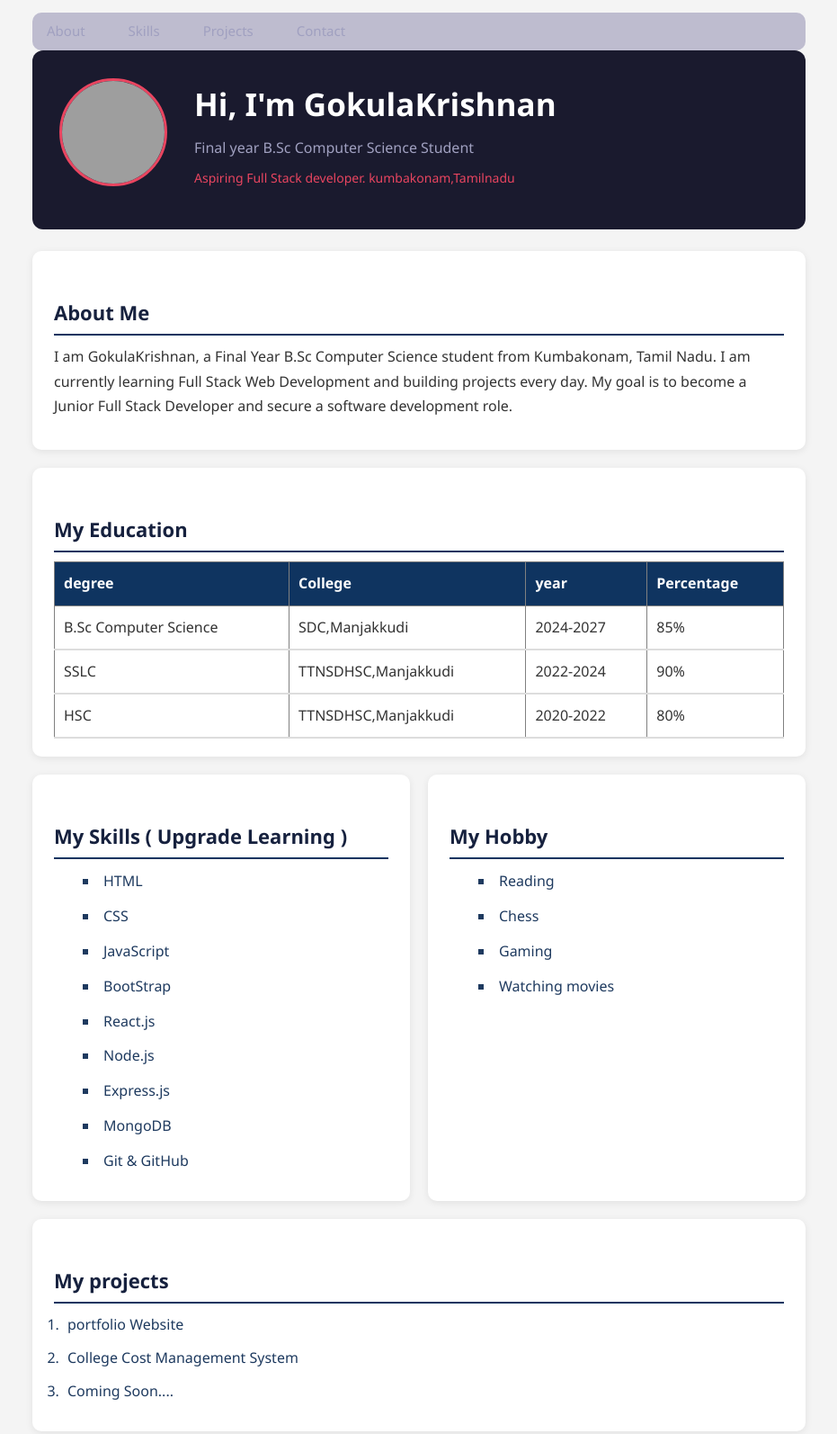
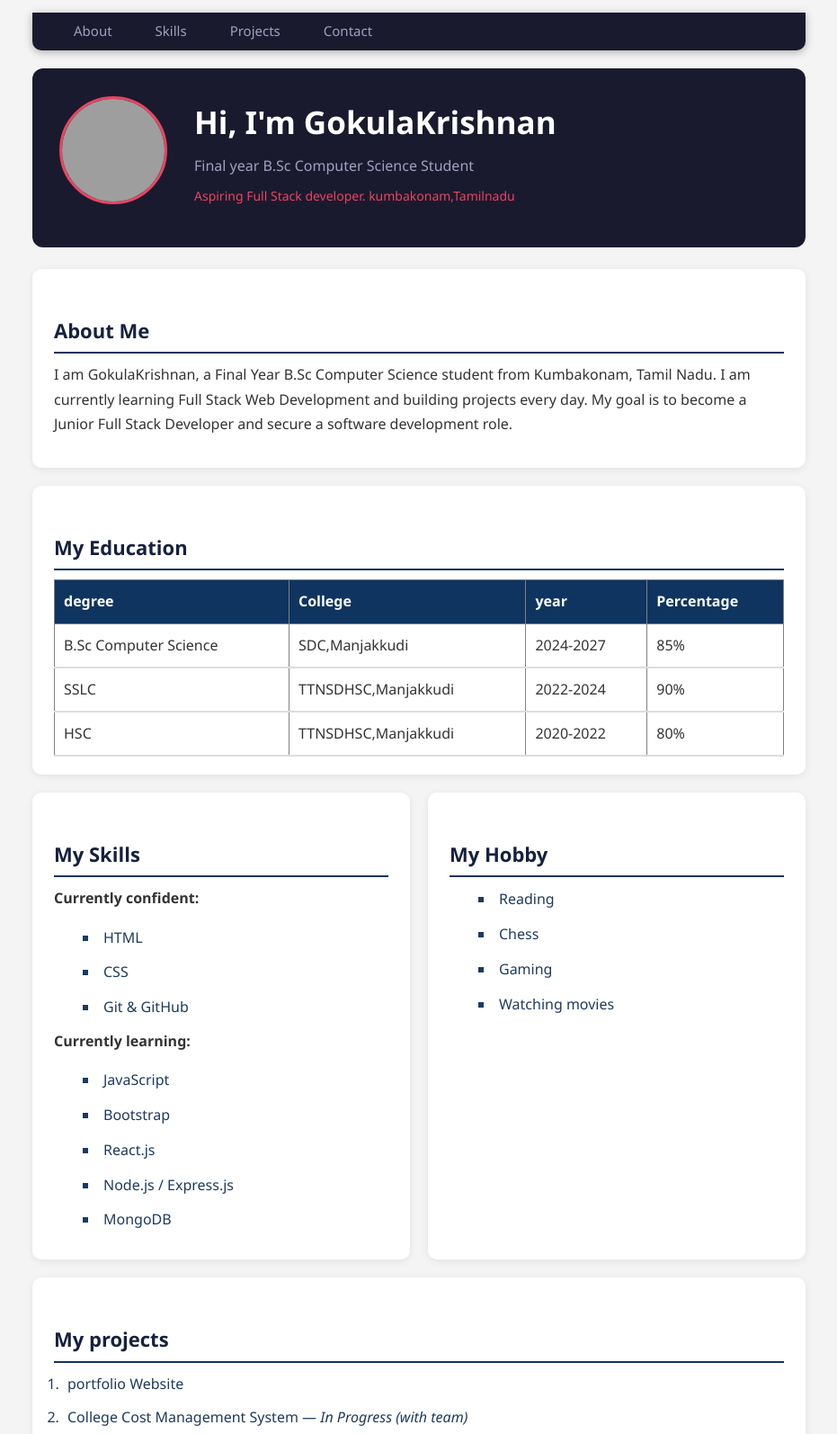
Before and after one commit to Gokulakrishnan-07/My-Portfolio, a plain HTML site: page index.html in a window 1280 px wide. Shown: the top 1594 px of the page at 90% size, without its empty margins (174-1105 px from the left). Drawn offline with Linux system fonts and the light colour scheme; grey boxes are pictures that could not be loaded.

Commit message:
Fix duplicate navbar rule and CSS typos

```diff
--- a/index.html
+++ b/index.html
@@ -71,18 +71,21 @@
 
  <div class="two-col">
       <div id="skills"  class="card">
-         <h2>My Skills ( Upgrade Learning )</h2>
+           <h2>My Skills</h2>
+              <p><strong>Currently confident:</strong></p>
                  <ul>
                      <li>HTML</li>
                      <li>CSS</li>
+                     <li>Git & GitHub</li>
+                 </ul>
+
+              <p><strong>Currently learning:</strong></p>
+                 <ul>
                       <li>JavaScript</li>
-              <li>BootStrap</li>
+                      <li>Bootstrap</li>
                       <li>React.js</li>
-              <li>Node.js</li>
-              <li>Express.js</li>
+                      <li>Node.js / Express.js</li>
                       <li>MongoDB</li>
-              <li>Git & GitHub</li>
-
                  </ul>
      </div>
      <div class="card">
@@ -100,7 +103,7 @@
         <h2>My projects</h2>
       <ol>
           <li>portfolio Website</li>
-          <li>College Cost Management System</li>
+          <li>College Cost Management System — <em>In Progress (with team)</em></li>
           <li>Coming Soon....</li>
       </ol>
  </div>
--- a/style.css
+++ b/style.css
@@ -56,7 +56,7 @@ img{
     padding: 20px 24px;
     margin-bottom: 20px;
     box-shadow: 0 2px 8px rgba(0,0,0,0.08);
-    transition: transform 0.3s ease,box-shadow 0,3s ease;
+    transition: transform 0.3s ease,box-shadow 0.3s ease;
 }
 .card:hover{
     transform: translateY(-4px);
@@ -116,6 +116,7 @@ li{
     padding-left: 5px;
 }
 .header-section{
+    margin-top: 20px;
     display: flex;
     align-items: center;
     gap: 30px;
@@ -163,8 +164,13 @@ margin-bottom: 8px;
 }
 .navbar{
     position: sticky;
-    top: 14px;
-    border-radius: 10px;
+  top: 0;
+  z-index: 100;
+  background-color: #1a1a2e;
+  padding: 0 30px;
+  border-radius: 0 0 10px 10px;
+  box-shadow: 0 2px 10px rgba(0,0,0,0.3);
+  /* remove margin-bottom from here */
 }
 #projects ol {
     padding-left: 10px;
@@ -192,10 +198,7 @@ nav{
     gap: 16px;
 
 }
-.navbar{
-    background-color: #bebccf;
-    color: #ffffff;
-}
+
 .navbar nav a:hover{
     background-color: #e94560;
     color: #ffffff;
@@ -206,7 +209,8 @@ nav{
     font-size: 15px;
     font-weight: 500;
     padding: 8px 16px;
-    transition:backgrount-color 0.3s ease,color 0.03s ease;
+    border-radius: 6px;
+    transition:background-color 0.03s ease,color 0.03s ease;
 }
 @media (max-width:768px){
 
```
Lines whose indentation alone changed are shown as unchanged.
